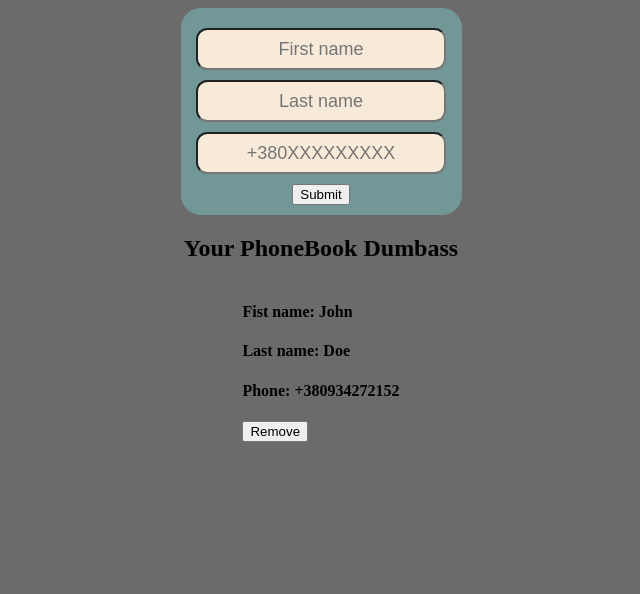
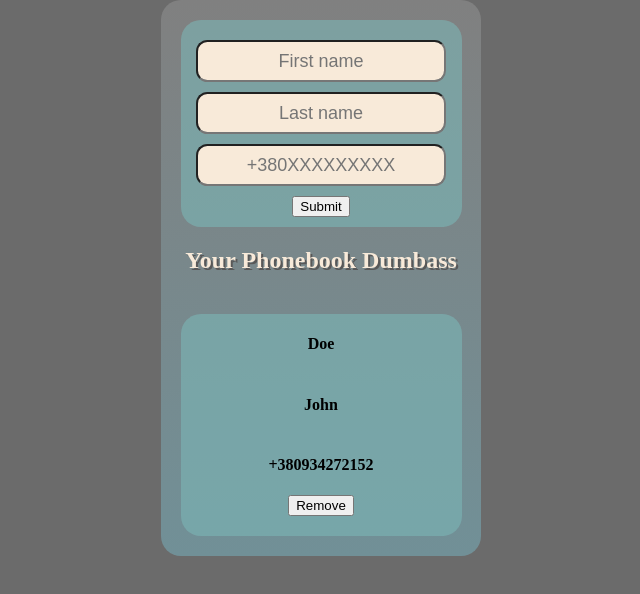
Before and after one commit to The3dhermit/testovoe, a website built with webpack: page index.html in a window 1280 px wide. Shown: the whole page, without its empty margins (319-959 px from the left). Built offline with nearby package versions, Linux system fonts and the light colour scheme.

Commit message:
added some css, fixed problem with removing entries

```diff
--- a/index.html
+++ b/index.html
@@ -15,16 +15,13 @@
         <input class="formFields" id="phone" type="tel" placeholder="+380XXXXXXXXX" pattern="[+]{1}[3]{1}[8]{1}[0]{1}[0-9]{9}" required>
         <button>Submit</button>
     </form>
+
+    <h2 class="phone-book-title">
+        Your Phonebook Dumbass
+    </h2>
+
     <div id="entries-container">
-        <h2>
-            Your PhoneBook Dumbass
-        </h2>
-        <div id="entry">
-            <h4>Fist name: John</h4>
-            <h4>Last name: Doe</h4>
-            <h4>Phone: +380934272152</h4>
-            <button>Remove</button>
-        </div>
+
     </div>
 </body>
 
--- a/src/index.js
+++ b/src/index.js
@@ -1,15 +1,19 @@
 import './style.css'
 
-var dataArray = [];
-var id;
+var dataArray = [{
+    id: "plug",
+    lastName: "Doe",
+    fistName: "John",
+    phone: "+380934272152"
+}];
 
 const uuid = require('uuid')
 
 const form = document.querySelector('form')
 
 form.addEventListener('submit', addEntry);
-console.log("dwqdqw");
 
+reRender();
 
 function addEntry() {
 
@@ -25,13 +29,13 @@ function addEntry() {
 function reRender() {
 
     const conteiner = document.querySelector('#entries-container');
-    while (conteiner.childElementCount > 1) {
-        conteiner.removeChild(conteiner.lastChild);
-    };
+
+    conteiner.innerHTML = '';
 
     for (const entryD of dataArray) {
 
         const entry = document.createElement("div");
+        entry.classList.add("book_entry")
         const fistName = document.createElement("h4");
         const lastName = document.createElement("h4");
         const phone = document.createElement("h4");
@@ -49,16 +53,15 @@ function reRender() {
 
         button.addEventListener('click', () => {
             console.log("remove event");
-            dataArray = dataArray.filter(x => x.id !== id);
-            reRender();
+            if (entryD.id !== "plug") {
+                dataArray = dataArray.filter(x => x.id !== entryD.id);
+                reRender();
+            }
         });
 
         conteiner.append(entry);
         console.log(dataArray);
     }
-    var content = conteiner.innerHTML;
-    conteiner.innerHTML = content;
-
 }
 
 function clearForm() {
@@ -70,11 +73,10 @@ function sortEntryData() {
 
     console.log('sert entry data');
     console.log('dataArray');
-    id = uuid.v4();
 
 
     const entryData = {
-        id: id,
+        id: uuid.v4(),
         lastName: document.querySelector('#last-name').value,
         fistName: document.querySelector('#first-name').value,
         phone: document.querySelector('#phone').value
@@ -82,5 +84,4 @@ function sortEntryData() {
 
     dataArray.push(entryData);
     dataArray.sort((a, b) => (a.lastName > b.lastName ? 1 : -1));
-
 }
--- a/src/style.css
+++ b/src/style.css
@@ -1,10 +1,20 @@
-html{
+html {
     background-color: rgb(107, 107, 107);
 }
 
-form{
+body {
+background: linear-gradient(gray, rgb(113, 144, 151));
+    width: 20rem;
     margin: auto;
-    background-color: rgba(121, 185, 185, 0.575);
+    padding: 1.25rem 0px 1.25rem 0px;
+    border-radius: 1.25rem;
+
+}
+
+
+form {
+    margin: auto;
+    background-color: rgba(124, 184, 184, 0.575);
     display: flex;
     flex-direction: column;
     align-items: center;
@@ -12,17 +22,18 @@ form{
     border-radius: 1.25rem;
     padding-top: 20px;
     padding-bottom: 10px;
+
 }
-#entries-container{
+
+#entries-container {
     display: flex;
     flex-direction: column;
     align-items: center;
 }
-#first-name{
 
-}
+#first-name {}
 
-.formFields{
+.formFields {
     background-color: rgb(248, 234, 217);
     border-radius: .7125rem;
     margin-bottom: .625rem;
@@ -31,3 +42,22 @@ form{
     font-size: 1.125rem;
     text-align: center;
 }
+
+.phone-book-title {
+    justify-content: center;
+    display: flex;
+    color: rgb(248, 234, 217);
+    text-shadow: 2px 2px rgb(88, 88, 88);
+}
+
+.book_entry{
+    display: flex;
+justify-content: center;
+align-items: center;
+flex-direction: column;
+background-color:  rgba(124, 184, 184, 0.575);
+width: 17.5625rem;
+border-radius: 1.25rem;
+padding-bottom: 1.25rem;
+margin-top: 1.25rem;
+}
```
